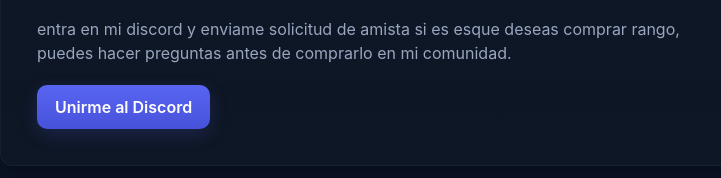
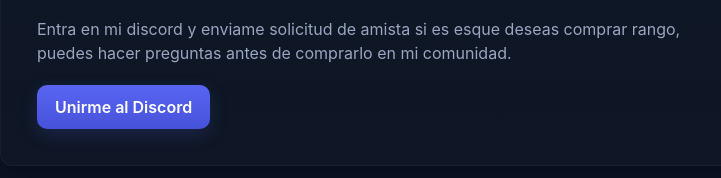
Before and after one commit to Electrolit1/galardon, a plain HTML site: page index.html in a window 1280 px wide. Shown: the part 398-576 px from the top of the page, 260-981 px from the left. Drawn offline with Linux system fonts and the light colour scheme.

Commit message:
Update index.html

```diff
--- a/index.html
+++ b/index.html
@@ -30,7 +30,7 @@
   <main class="card" role="main">
     <h1>¿Quieres adquirir un rango?</h1>
     <p>Si deseas adquirir un rango en mi servidor comunicate conmigo en mi dsicord para hablar de como sera el pago. Te espero, recuerda que el rango te dara buenos recursos para continuar tu aventura.</p>
-    <p>entra en mi discord y enviame solicitud de amista si es esque deseas comprar rango, puedes hacer preguntas antes de comprarlo en mi comunidad.</p>
+    <p>Entra en mi discord y enviame solicitud de amista si es esque deseas comprar rango, puedes hacer preguntas antes de comprarlo en mi comunidad.</p>
 
     <!-- Cambia el href por tu invitación de Discord -->
     <a class="btn" href="https://discord.gg/pZh3JBRqxF" target="_blank" rel="noopener noreferrer">Unirme al Discord</a>
```
